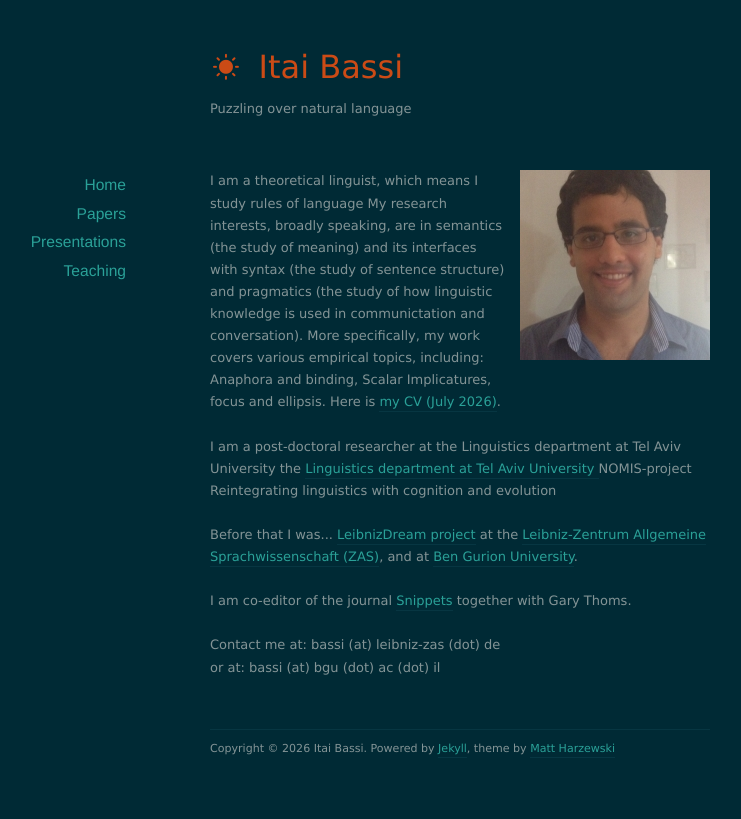
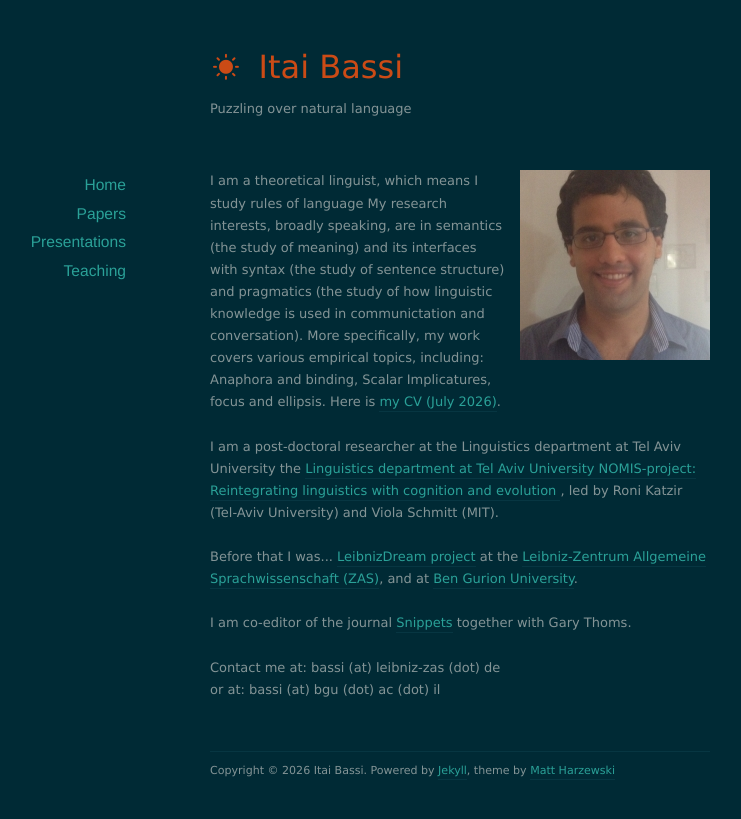
Before and after one commit to itaibassi/itaibassi.github.io, a Jekyll site: the page built from index.html, in a window 1280 px wide. Shown: the top 819 px of the page, without its empty margins (180-921 px from the left). Built offline with Jekyll 4.4.1, drawn with Linux system fonts in a browser that asks for light colours; nearby versions of some CDN libraries; the list of posts is cut into pages by our own code.

Commit message:
Update index.html

```diff
--- a/index.html
+++ b/index.html
@@ -14,7 +14,8 @@
 
  <a href="https://en-humanities.tau.ac.il/linguistics"> Linguistics department at Tel Aviv University </a>
 
-NOMIS-project Reintegrating linguistics with cognition and evolution
+<a href="https://nomisfoundation.ch/projects/reintegrating-linguistics/"> NOMIS-project: Reintegrating linguistics with cognition and evolution </a>, led by Roni Katzir (Tel-Aviv University) and Viola Schmitt (MIT).
+
 
 <br><br>
 
```
